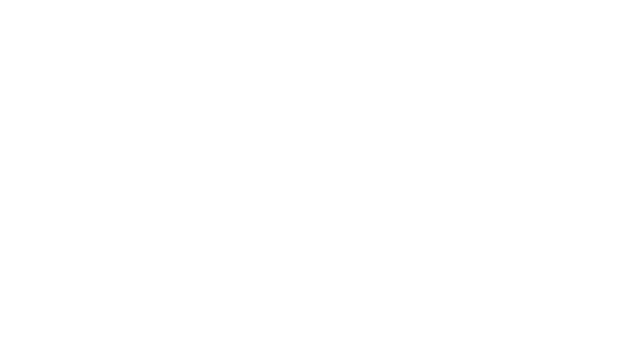
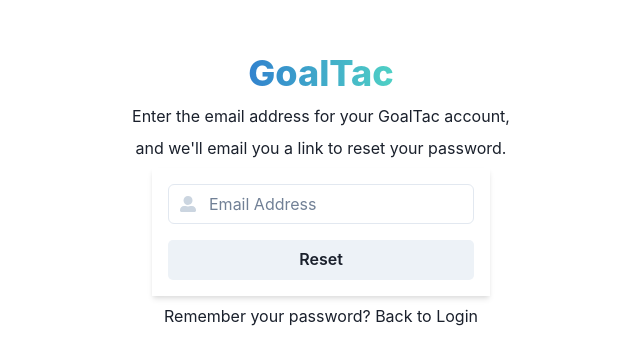
Before and after one commit to GoalTac/goaltac.github.io, a React (Create React App) app: page /resetpassword in a window 1280 px wide. Before the commit this address had no page. Shown: the part 226-590 px from the top of the page, without its empty margins (319-959 px from the left). Built offline with nearby package versions, Linux system fonts and the light colour scheme.

Commit message:
Added ResetPasswordPage and UpdatePasswordPage

```diff
--- a/src/App.js
+++ b/src/App.js
@@ -4,6 +4,8 @@
 import HomePage from './pages/HomePage';
 import LoginPage from './pages/LoginPage';
 import SignUpPage from './pages/SignUpPage';
+import ResetPasswordPage from './pages/ResetPasswordPage';
+import UpdatePasswordPage from './pages/UpdatePasswordPage';
 
 function App() {
   return (
@@ -13,6 +15,8 @@
         <Route path="/beta" element={<BetaPage />} />
         <Route path="/login" element={<LoginPage />} />
         <Route path="/signup" element={<SignUpPage />} />
+        <Route path="/resetpassword" element={<ResetPasswordPage />} />
+        <Route path="/updatepassword" element={<UpdatePasswordPage />} />
       </Routes>
     </VStack>
   );
--- a/src/pages/LoginPage.js
+++ b/src/pages/LoginPage.js
@@ -124,7 +124,7 @@
                   </InputRightElement>
                 </InputGroup>
                 <FormHelperText textAlign="right">
-                  <Link>forgot password?</Link>
+                  <Link href="resetpassword">Forgot password?</Link>
                 </FormHelperText>
               </FormControl>
               <Button
--- /dev/null
+++ b/src/pages/ResetPasswordPage.js
@@ -0,0 +1,109 @@
+import { useState } from 'react';
+import {
+  Flex,
+  Heading,
+  Input,
+  Button,
+  InputGroup,
+  Stack,
+  InputLeftElement,
+  chakra,
+  Box,
+  Link,
+  FormControl,
+} from '@chakra-ui/react';
+import { FaUserAlt } from 'react-icons/fa';
+import supabase from '../supabase';
+import { Navigate, useNavigate } from 'react-router-dom';
+
+const CFaUserAlt = chakra(FaUserAlt);
+
+export default function ResetPasswordPage() {
+
+  const navigate = useNavigate()
+  const [email, setEmail] = useState('');
+
+  const handleSuccess = () => {
+    <>
+      <p>Check your email for a password reset link from "supabase"!</p>
+    </>
+  };
+
+  const handleSubmit = async event => {
+    event.preventDefault();
+
+    try {
+      const { data, err } = await supabase.auth.resetPasswordForEmail(
+        email, { redirectTo: "http://localhost:3000/updatepassword" }
+      );
+      handleSuccess();
+
+    } catch (error) {
+      // Handle the error
+      console.log(error);
+    }
+  };
+
+  return (
+    <Flex
+      flexDirection="column"
+      width="100wh"
+      height="100vh"
+      justifyContent="center"
+      alignItems="center"
+    >
+      <Stack
+        flexDir="column"
+        mb="2"
+        justifyContent="center"
+        alignItems="center"
+      >
+        <Heading
+          fontWeight="extrabold"
+          bgGradient="linear(to-l, teal.300, blue.500)"
+          bgClip="text"
+        >
+          GoalTac
+        </Heading>
+        <p>Enter the email address for your GoalTac account, </p>
+        <p>and we'll email you a link to reset your password.</p>
+        <Box>
+          <form onSubmit={handleSubmit}>
+            <Stack
+              spacing={4}
+              p="1rem"
+              backgroundColor="whiteAlpha.900"
+              boxShadow="md"
+            >
+              <FormControl>
+                <InputGroup>
+                  <InputLeftElement
+                    pointerEvents="none"
+                    children={<CFaUserAlt color="gray.300" />}
+                  />
+                  <Input
+                    type="email"
+                    placeholder="Email Address"
+                    value={email}
+                    onChange={event => setEmail(event.target.value)}
+                  />
+                </InputGroup>
+              </FormControl>
+              <Button
+                borderRadius={5}
+                type="submit"
+                variant="solid"
+                width="full"
+              >
+                Reset
+              </Button>
+            </Stack>
+          </form>
+        </Box>
+      </Stack>
+      <Box>
+        Remember your password? <Link href="login">Back to Login</Link>
+      </Box>
+    </Flex>
+  );
+}
--- /dev/null
+++ b/src/pages/UpdatePasswordPage.js
@@ -0,0 +1,117 @@
+import { useState } from 'react';
+import {
+  Flex,
+  Heading,
+  Input,
+  Button,
+  InputGroup,
+  Stack,
+  InputLeftElement,
+  chakra,
+  Box,
+  FormControl,
+  InputRightElement,
+} from '@chakra-ui/react';
+import { FaLock, ViewIcon, ViewOffIcon } from 'react-icons/fa';
+import supabase from '../supabase';
+import { Navigate, useNavigate, useLocation } from 'react-router-dom';
+
+const CFaLock = chakra(FaLock);
+
+export default function UpdatePasswordPage() {
+
+    const navigate = useNavigate();
+    const {state} = useLocation();
+    const [showPassword, setShowPassword] = useState(false);
+    const [newPassword, setPassword] = useState('');
+    const [session, setSession] = useState();
+    const [user, setUser] = useState(undefined);
+
+    const handleShowClick = () => setShowPassword(!showPassword);
+    const handleSubmit = async event => {
+        event.preventDefault();
+
+        try {
+            const { data, err } = await supabase.auth.updateUser({
+            password: newPassword
+        });
+            console.log(data);
+            console.log('After calling supabase.updateUser');
+
+            navigate('/login', { state: {session: data.session}})
+            // Save the authentication token in local storage or a cookie
+            // so that it can be used on subsequent requests
+        } catch (error) {
+            // Handle the error
+            console.log("The try-catch has an error: ");
+            console.log(error);
+        }
+        console.log("Did it succeed?");
+    };
+
+    return (
+        <Flex
+            flexDirection="column"
+            width="100wh"
+            height="100vh"
+            justifyContent="center"
+            alignItems="center"
+        >
+            <Stack
+            flexDir="column"
+            mb="2"
+            justifyContent="center"
+            alignItems="center"
+            >
+            <Heading
+                fontWeight="extrabold"
+                bgGradient="linear(to-l, teal.300, blue.500)"
+                bgClip="text"
+            >
+                GoalTac Reset Password
+            </Heading>
+            <Box>
+                <form onSubmit={handleSubmit}>
+                <Stack
+                    spacing={4}
+                    p="1rem"
+                    backgroundColor="whiteAlpha.900"
+                    boxShadow="md"
+                >
+                    <FormControl>
+                    <InputGroup>
+                        <InputLeftElement
+                        pointerEvents="none"
+                        color="gray.300"
+                        children={<CFaLock color="gray.300" />}
+                        />
+                        <Input
+                        type={showPassword ? 'text' : 'password'}
+                        placeholder="New Password"
+                        value={newPassword}
+                        onChange={event => setPassword(event.target.value)}
+                        />
+                        <InputRightElement width="4.5rem">
+                        <Button h="1.75rem" size="sm" onClick={handleShowClick}>
+                            {/* <ViewIcon color="gray.300" />
+                            <ViewOffIcon color="gray.300" /> */}
+                            {showPassword ? 'hide' : 'show'}
+                        </Button>
+                        </InputRightElement>
+                    </InputGroup>
+                    </FormControl>
+                    <Button
+                    borderRadius={5}
+                    type="submit"
+                    variant="solid"
+                    width="full"
+                    >
+                    Update
+                    </Button>
+                </Stack>
+                </form>
+            </Box>
+            </Stack>
+        </Flex>
+    );
+}
```
